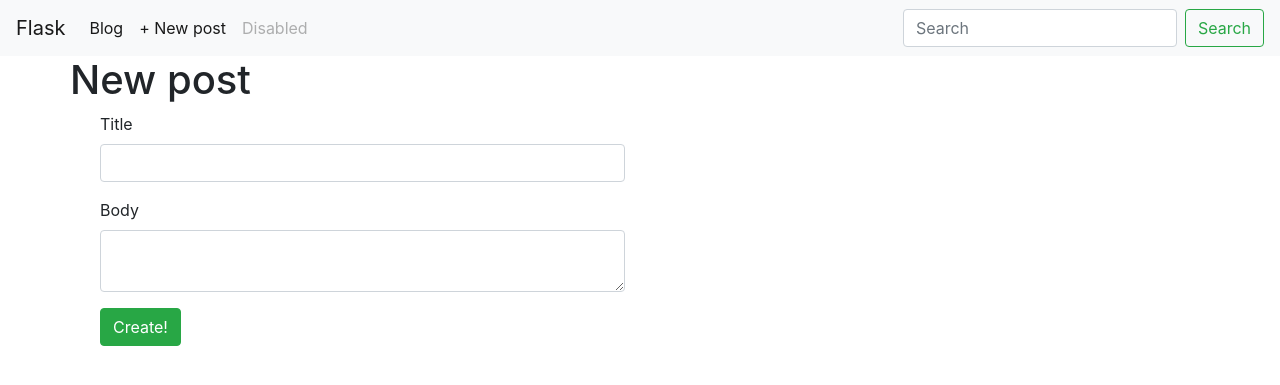
After one commit to wnata/flask_molchanov, a Flask app: template posts/templates/posts/create_post.html in a window 1280 px wide. The commit adds this page. Shown: the top 385 px of the page. Run offline with Flask 2, Linux system fonts and the light colour scheme; the template is opened without the code that fills it: values that come from a table or form of the project are taken from there, others are empty; some libraries are stand-ins or nearby versions.

Commit message:
added:  -pagination  -form for creating new post  -acivated search form

```diff
--- /dev/null
+++ b/posts/forms.py
@@ -0,0 +1,6 @@
+from wtforms import Form, StringField, TextAreaField
+
+
+class PostForm(Form):
+    title = StringField('Title')
+    body = TextAreaField('Body')
--- /dev/null
+++ b/posts/templates/posts/create_post.html
@@ -0,0 +1,23 @@
+{% extends 'base.html' %}
+
+{% block title %}
+Create new post
+{% endblock %}
+
+{% block content_title %}
+New post
+{% endblock %}
+
+{% block content %}
+<div class="col-md-6">
+    <form action="{{ url_for('posts.create_post')}}" method="POST">
+        {% for field in form %}
+        <div class="form-group">
+            {{ field.label(class='control-label') }}
+            {{ field(class='form-control') }}
+        </div>
+        {% endfor %}
+        <button type="submit" class="btn btn-success">Create!</button>
+    </form>
+</div>
+{% endblock %}
--- a/posts/templates/posts/post_detail.html
+++ b/posts/templates/posts/post_detail.html
@@ -11,9 +11,9 @@
 {% block content %}
     <div class="tags">
         {% for tag in tags %}
-            <span class="badge badge-primary">{{ tag.name }}</span>
+            <a href="{{ url_for('posts.tag_detail', slug=tag.slug) }}"><span
+                    class="badge badge-primary">{{ tag.name }}</span></a>
         {% endfor %}
     </div>
-
     <div class="main-content">{{ post.body }}</div>
 {% endblock %}
--- a/templates/base.html
+++ b/templates/base.html
@@ -13,28 +13,28 @@
 <body>
 <nav class="navbar navbar-expand-lg navbar-light bg-light">
     <a class="navbar-brand" href="{{ url_for('index') }}">Flask</a>
-    <button class="navbar-toggler" type="button" data-toggle="collapse" data-target="#navbarSupportedContent" aria-controls="navbarSupportedContent" aria-expanded="false" aria-label="Toggle navigation">
+    <button class="navbar-toggler" type="button" data-toggle="collapse" data-target="#navbarTogglerDemo02"
+            aria-controls="navbarTogglerDemo02" aria-expanded="false" aria-label="Toggle navigation">
         <span class="navbar-toggler-icon"></span>
     </button>
 
-    <div class="collapse navbar-collapse" id="navbarSupportedContent">
-        <ul class="navbar-nav mr-auto">
+    <div class="collapse navbar-collapse" id="navbarTogglerDemo02">
+        <ul class="navbar-nav mr-auto mt-2 mt-lg-0">
             <li class="nav-item active">
-                <a class="nav-link" href="{{ url_for('posts.index') }}">Blog <span class="sr-only">(current)</span></a>
+                <a class="nav-link" href="{{ url_for('posts.index') }}">Blog<span class="sr-only">(current)</span></a>
             </li>
-            <li class="nav-item">
-                <a class="nav-link" href="#">Link</a>
+            <li class="nav-item active">
+                <a class="nav-link" href="{{ url_for('posts.create_post') }}">+ New post</a>
             </li>
             <li class="nav-item">
                 <a class="nav-link disabled" href="#" tabindex="-1" aria-disabled="true">Disabled</a>
             </li>
         </ul>
-
-        <form class="form-inline my-2 my-lg-0">
-            <input class="form-control mr-sm-2" type="search" placeholder="Search" aria-label="Search">
+        <form class="form-inline my-2 my-lg-0" method="GET">
+            <input class="form-control mr-sm-2" type="search" placeholder="Search" aria-label="Search" name="q"
+                   value="{{ request.args.get('q', '') }}">
             <button class="btn btn-outline-success my-2 my-sm-0" type="submit">Search</button>
         </form>
-
     </div>
 </nav>
 
@@ -44,7 +44,5 @@
     </div>
     {% block content %}{% endblock %}
 </div>
-
-
 </body>
 </html>
```
Also changed, not shown: posts/blueprint.py (+50 -4 lines), posts/templates/posts/index.html (+23 -1 lines), posts/templates/posts/tag_detail.html (added, +19 -0 lines).
